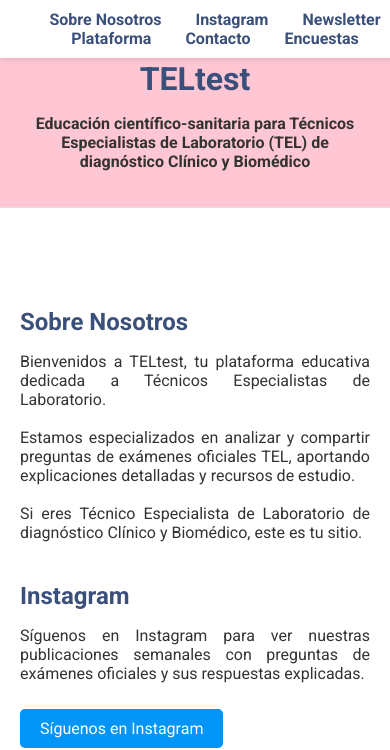
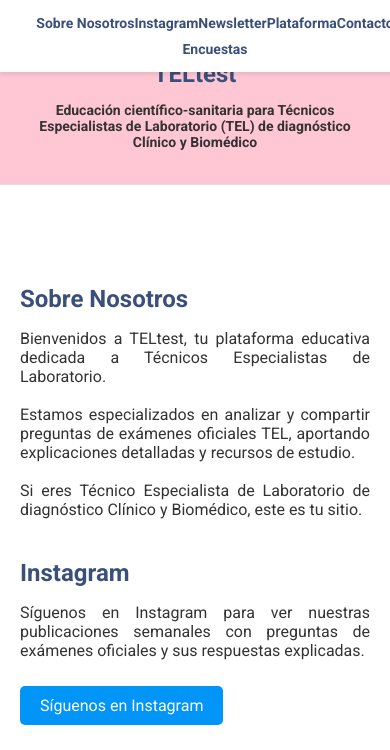
Before and after one commit to TELtest-oficial/TELtest-oficial, a plain HTML site: page index.html in a window 390 px wide. Shown: the top 750 px of the page. Drawn offline with Linux system fonts and the light colour scheme.

Commit message:
Update index.html
fixed upper bar - smartphone

```diff
--- a/index.html
+++ b/index.html
@@ -46,12 +46,16 @@
             text-align: center;
             box-shadow: 0 2px 5px rgba(0, 0, 0, 0.1);
             z-index: 1000;
+            display: flex;
+            flex-wrap: wrap; /* Allow items to wrap if needed */
+            justify-content: center; /* Ensure items are centered */
         }
         nav a {
-            margin: 0 15px;
+            margin: 5px; /* Reduce margin to allow better spacing */
             text-decoration: none;
             color: #3a4f7a;
             font-weight: 700;
+            display: block; /* Ensure full clickable area on smaller screens */
         }
         .container {
             padding: 80px 20px 80px; /* Adjust bottom padding to prevent content overlap */
@@ -108,6 +112,22 @@
             display: block;
             margin: 20px auto;
             text-align: center;
+        }
+
+        /* Media Query for small screens (mobile) */
+        @media (max-width: 600px) {
+            nav a {
+                margin: 5px 0; /* Stack the links vertically on smaller screens */
+                font-size: 14px; /* Adjust font size for better readability on small screens */
+            }
+
+            header h1 {
+                font-size: 24px; /* Reduce the font size for smaller screens */
+            }
+
+            header p {
+                font-size: 14px; /* Adjust paragraph size */
+            }
         }
     </style>
 </head>
```
